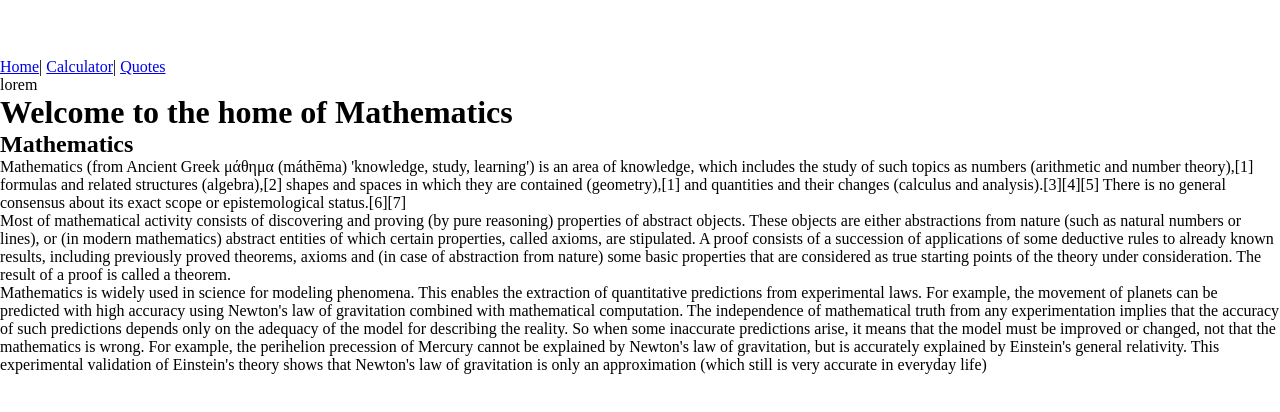
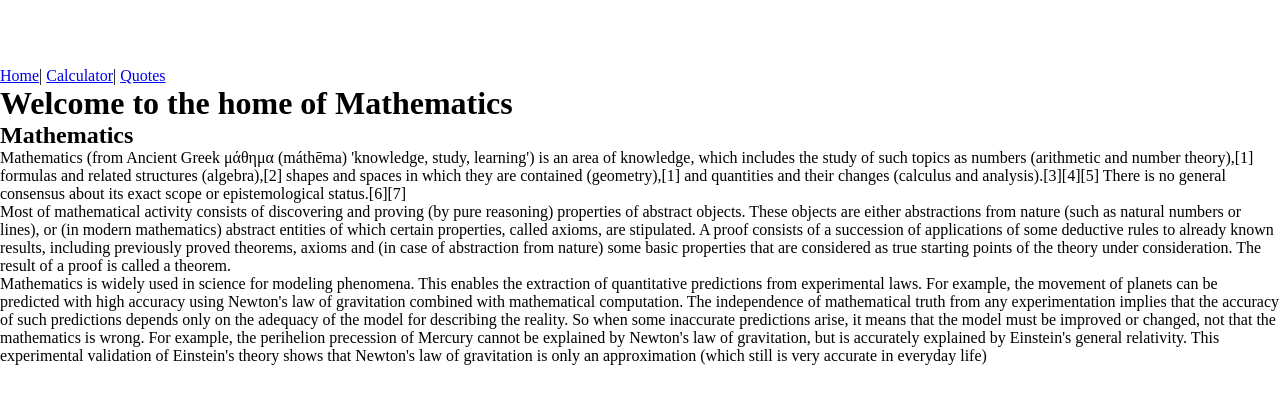
Before and after one commit to daudi13/math-magician, a React (Create React App) app: page / in a window 1280 px wide. Shown: the part 184-596 px from the top of the page. Built offline with nearby package versions, Linux system fonts and the light colour scheme.

Commit message:
Add calculator

```diff
--- a/src/components/Navbar/Navbar.js
+++ b/src/components/Navbar/Navbar.js
@@ -10,7 +10,6 @@ const Navbar = () => (
     |
     {' '}
     <Link to="Quotes">Quotes</Link>
-    <p>lorem</p>
   </nav>
 );
 
--- a/src/index.js
+++ b/src/index.js
@@ -12,7 +12,7 @@ ReactDOM.render(
       <Navbar />
       <Routes>
         <Route path="/" element={<HomePage/>}/>
-        <Route path="/calculator" element={<App/>}/>
+        <Route path="/App" element={<App/>}/>
         <Route path="/Quotes" element={<Quotes/>}/>
       </Routes>
     </BrowserRouter>
```
